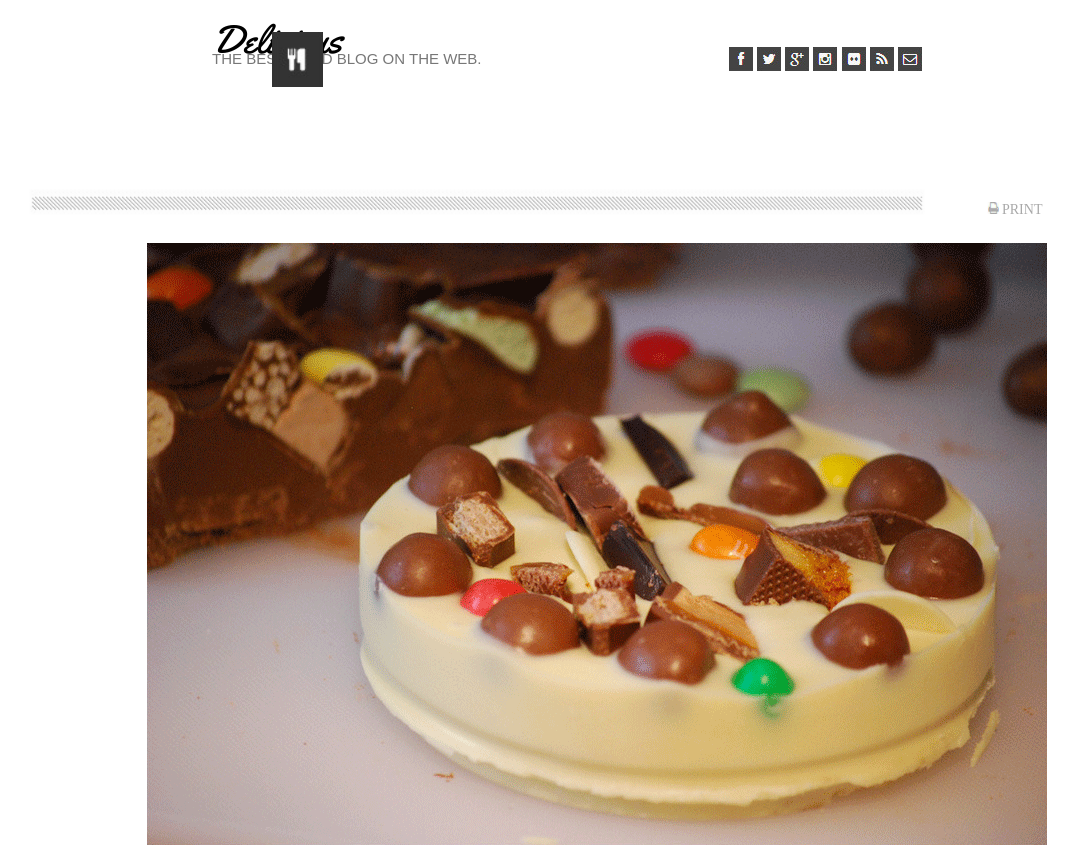
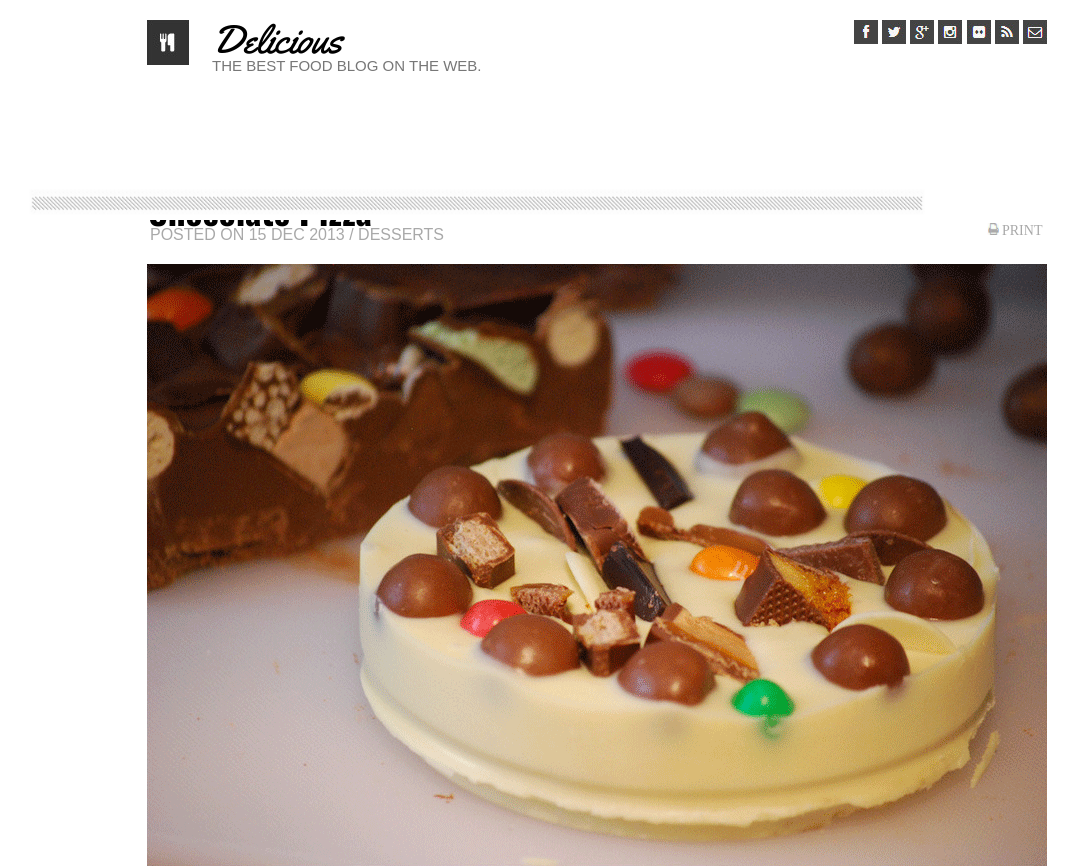
Before and after one commit to driftAbout/Chocolate_Pizza, a plain HTML site: page index.html in a window 1280 px wide. Shown: the top 866 px of the page, without its empty margins (43-1121 px from the left). Drawn offline with nearby package versions, Linux system fonts and the light colour scheme; files whose address does not match are found by name; a web font is replaced by a local one.

Commit message:
completed bug fixes

```diff
--- a/css/style.css
+++ b/css/style.css
@@ -11,6 +11,13 @@ h1 {
   margin: 0;
   margin-left: 65px;
   margin-top: 20px;
+  margin-bottom: 13px;
+}
+#logo-top {
+  float: left;
+}
+#social-media {
+  float: right;
 }
 h2 {
   font-size: 35px;
@@ -22,21 +29,22 @@ h2 {
   right: 30px;
   top: 60px;
   margin-top: 80px;
+  margin-bottom: 14px;
 }
 #motto {
   text-transform: uppercase;
   font-family: 'Saira Extra Condensed', sans-serif;
   font-size: 15px;
   margin-left: 65px;
-  margin-top: -9px;
+  margin-top: -15px;
   height: 55px;
 }
-#logo-top {
+/*#logo-top {
   position: absolute;
   left: 315px;
   height: 55px;
   top: 32px;
-}
+}*/
 #date {
   font-family: 'Saira Extra Condensed', sans-serif;
   color: darkgrey;
@@ -55,11 +63,7 @@ h2 {
   margin-left: 855px;
   margin-top: -20px;
 }
-#social-media {
-  position: absolute;
-  right: 315px;
-  top: 47px;
-}
+
 #dl { /*dashed line*/
   width: 900px;
   position: absolute;
--- a/index.html
+++ b/index.html
@@ -3,12 +3,13 @@
   <head>
     <meta charset="utf-8">
     <title>Chocolate Pizza</title>
-    <link rel="stylesheet" href="/css/reset.css">
+    <link rel="stylesheet" href="css/reset.css">
     <link rel="stylesheet" href="css/style.css">
     <link href="https://fonts.googleapis.com/css?family=Patrick+Hand|Saira+Extra+Condensed|Yellowtail|Oswald:400,700" rel="stylesheet">
   </head>
   <body>
     <header>
+      <img id="logo-top" src="images/logo.png" alt="logo">
       <div id="social-media">
         <img src="images/fb-icon.png" alt="facebook">
         <img src="images/twit-icon.png" alt="twitter">
@@ -20,7 +21,6 @@
       </div>
       <h1 id="delicious">Delicious</h1>
       <p id="motto">The best food blog on the web.</p>
-      <img id="logo-top" src="images/logo.png" alt="logo">
       <img id="dl" src="images/dashed-lines.png" alt="dashed-lines">
     </header>
     <main>
```
Also changed, not shown: css/kevin_style.css (line endings or trailing spaces), js/app.js (line endings or trailing spaces).
